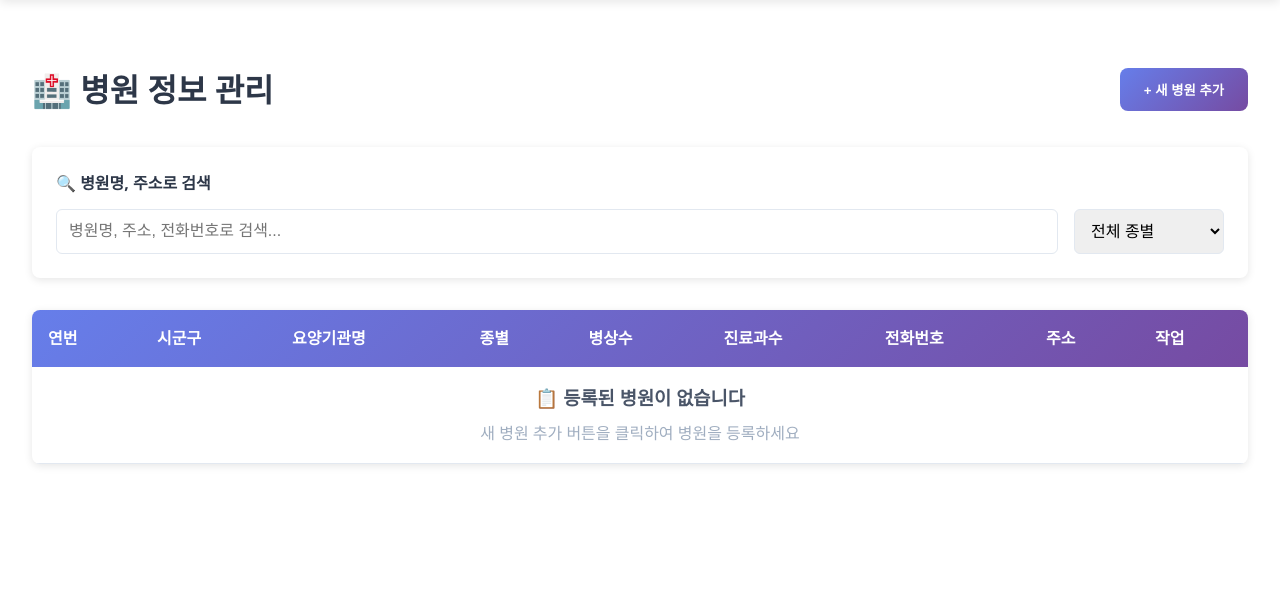
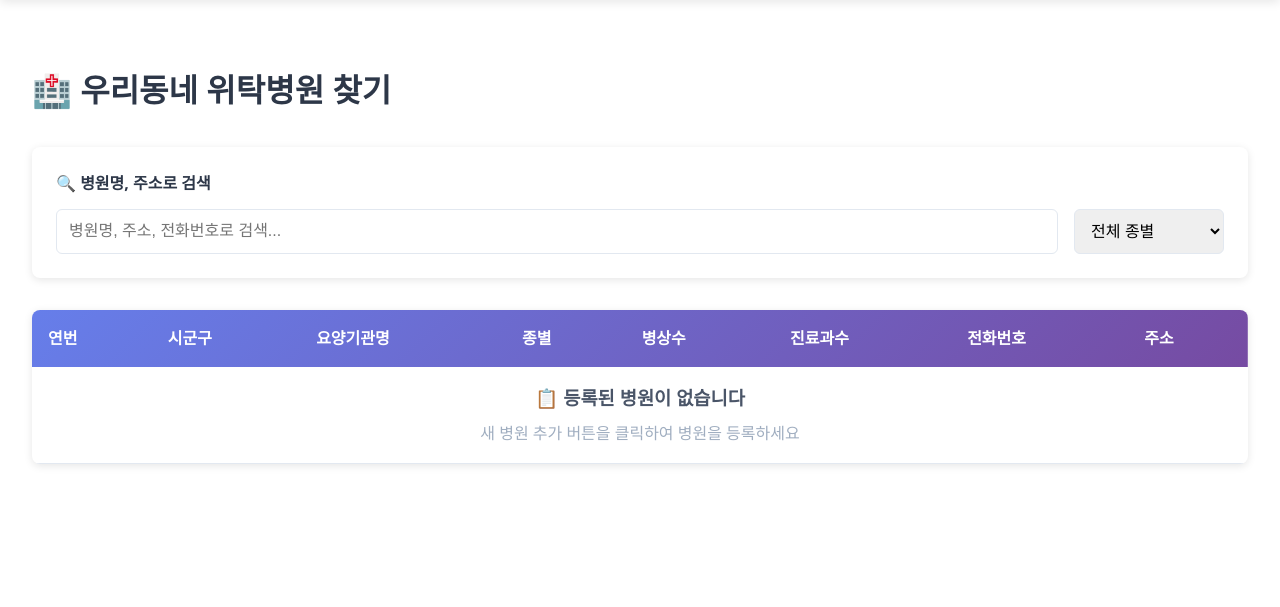
Before and after one commit to danatec1/bohun1, a Flask app: page /admin in a window 1280 px wide. Shown: the part 82-689 px from the top of the page. Run offline with Flask 3, Linux system fonts and the light colour scheme; data that the repository does not hold is empty.

Commit message:
README 업데이트 및 hospital_crud.html 수정
- README.md: 운영 매뉴얼 대폭 업데이트
  - 프로젝트 구조 상세 설명
  - 차트 시스템 (챠트1, 챠트2) 문서화
  - 페이지 구조 및 라우팅 가이드 추가
  - API 엔드포인트 상세 설명
  - 개발 가이드 및 배포 체크리스트
  - 문제 해결 섹션 추가
  - 업데이트 이력 (v2.0) 추가

- hospital_crud.html: 읽기 전용 모드로 변경
  - '+ 새 병원 추가' 버튼 주석 처리
  - '작업' 컬럼 헤더 주석 처리
  - '수정', '삭제' 버튼 주석 처리
  - colspan 조정 (9  8)

```diff
--- a/app/templates/hospital_crud.html
+++ b/app/templates/hospital_crud.html
@@ -1,12 +1,12 @@
 {% extends "base.html" %}
 
-{% block title %}병원 관리 - 보훈 병원 시스템{% endblock %}
+{% block title %}내 주변 위탁병원 찾기{% endblock %}
 
 {% block content %}
 <div class="crud-page">
     <div class="crud-header">
-        <h1>🏥 병원 정보 관리</h1>
-        <button class="btn btn-primary" onclick="openAddModal()">+ 새 병원 추가</button>
+        <h1>🏥 우리동네 위탁병원 찾기</h1>
+        <!-- <button class="btn btn-primary" onclick="openAddModal()">+ 새 병원 추가</button> -->
     </div>
 
     <!-- 검색 및 필터 -->
@@ -39,7 +39,7 @@
                     <th>진료과수</th>
                     <th>전화번호</th>
                     <th>주소</th>
-                    <th>작업</th>
+                    <!-- <th>작업</th> -->
                 </tr>
             </thead>
             <tbody id="hospitalTableBody">
@@ -511,7 +511,7 @@ async function loadHospitals() {
     } catch (error) {
         console.error('데이터 로드 실패:', error);
         document.getElementById('hospitalTableBody').innerHTML = `
-            <tr><td colspan="9" class="no-data">
+            <tr><td colspan="8" class="no-data">
                 <h3>❌ 데이터를 불러올 수 없습니다</h3>
                 <p>${error.message}</p>
             </td></tr>
@@ -528,7 +528,7 @@ function renderTable() {
 
     if (pageData.length === 0) {
         tbody.innerHTML = `
-            <tr><td colspan="9" class="no-data">
+            <tr><td colspan="8" class="no-data">
                 <h3>📋 등록된 병원이 없습니다</h3>
                 <p>새 병원 추가 버튼을 클릭하여 병원을 등록하세요</p>
             </td></tr>
@@ -546,10 +546,10 @@ function renderTable() {
             <td>${hospital.진료과수}과</td>
             <td>${hospital.전화번호}</td>
             <td>${hospital.주소}</td>
-            <td class="action-buttons">
+            <!-- <td class="action-buttons">
                 <button class="btn btn-success btn-small" onclick="editHospital(${hospital.연번})">수정</button>
                 <button class="btn btn-danger btn-small" onclick="openDeleteModal(${hospital.연번})">삭제</button>
-            </td>
+            </td> -->
         </tr>
     `).join('');
 
```
